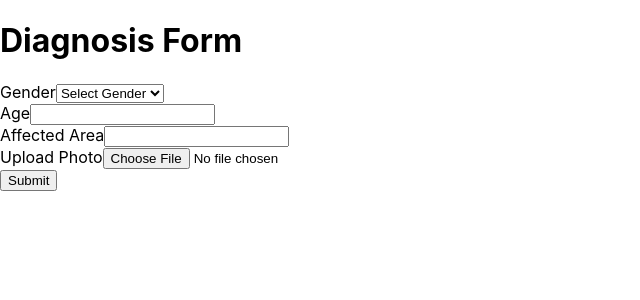
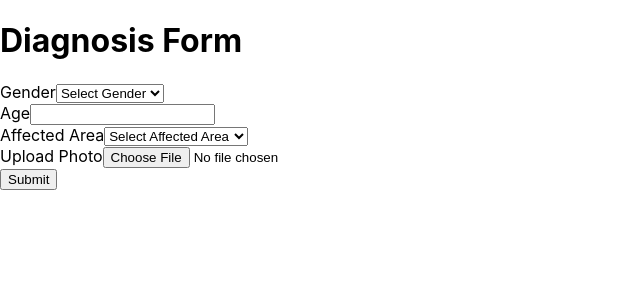
Before and after one commit to My-Advisor-2024/My-advisor-FE, a React (Create React App) app: page /diagnosis-form in a window 1280 px wide. Shown: the top 300 px of the page, without its empty margins (0-640 px from the left). Built offline with nearby package versions, Linux system fonts and the light colour scheme.

Commit message:
feat: 위치를  문자열 입력 대신 드롭다운 메뉴로 선택하도록 변경

```diff
--- a/src/components/DiagnosisForm.js
+++ b/src/components/DiagnosisForm.js
@@ -70,13 +70,24 @@ const DiagnosisForm = () => {
 
       <div>
         <label>Affected Area</label>
-        <input
-          type="text"
+        <select
           name="location"
           value={formData.location}
           onChange={handleChange}
           required
-        />
+        >
+          <option value="" disabled>
+            Select Affected Area
+          </option>
+          <option value="upper extremity">Upper Extremity</option>
+          <option value="posterior torso">Posterior Torso</option>
+          <option value="lower extremity">Lower Extremity</option>
+          <option value="trunk">Trunk</option>
+          <option value="lateral torso">Lateral Torso</option>
+          <option value="head/neck">Head/Neck</option>
+          <option value="palms/soles">Palms/Soles</option>
+          <option value="oral/genital">Oral/Genital</option>
+        </select>
       </div>
 
       <div>
```
